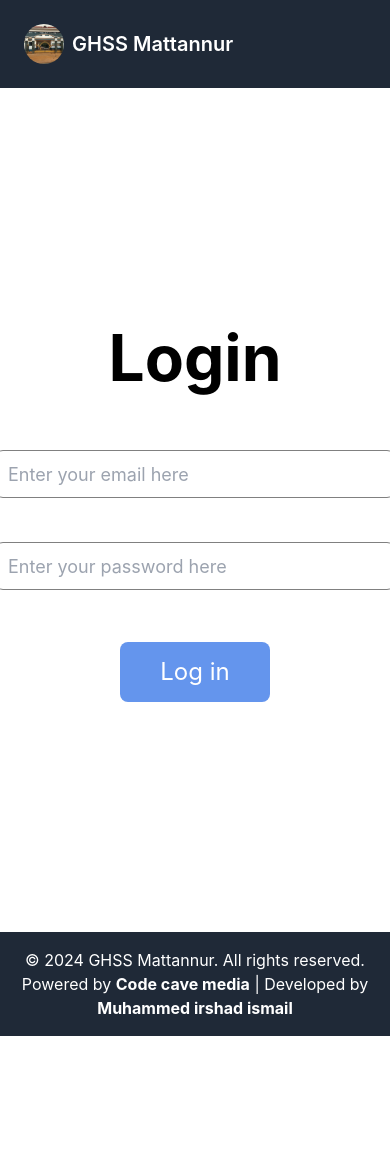
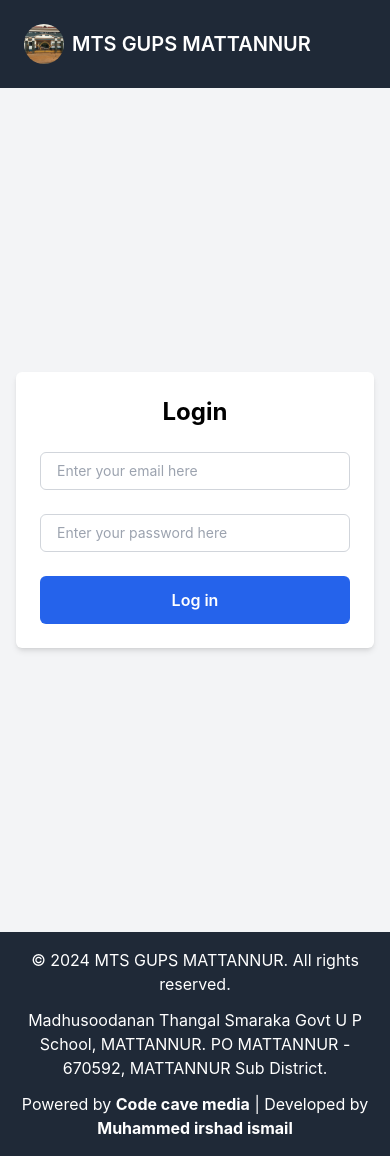
Before and after one commit to mattannurschool/school-registration, a React (Create React App) app: page /login in a window 390 px wide. Before the commit the page ends 1036 px from the top, so only its background shows below. Built offline with nearby package versions, Linux system fonts and the light colour scheme; no server answers.

Commit message:
responsive changes

```diff
--- a/src/components/Footer.tsx
+++ b/src/components/Footer.tsx
@@ -6,13 +6,18 @@ const Footer: React.FC = () => {
     <footer className="bg-gray-800 p-4">
       <div className="text-center text-white">
         <p>
-          &copy; {new Date().getFullYear()} GHSS Mattannur. All rights reserved.
+          &copy; {new Date().getFullYear()} MTS GUPS MATTANNUR. All rights
+          reserved.
         </p>
-        <p>
+        <p className="mt-3">
+          Madhusoodanan Thangal Smaraka Govt U P School, MATTANNUR. PO MATTANNUR
+          - 670592, MATTANNUR Sub District.
+        </p>
+        <p className="mt-3">
           Powered by{" "}
           <strong>
             <a
-              href="https://instagram.com/your-company-instagram"
+              href="https://www.instagram.com/codecave.in/"
               className="underline-none"
               target="_blank"
               rel="noopener noreferrer"
@@ -23,7 +28,7 @@ const Footer: React.FC = () => {
           | Developed by{" "}
           <strong>
             <a
-              href="https://instagram.com/your-instagram"
+              href="https://www.linkedin.com/in/muhammed-irshad-81985b287/"
               className="underline-none"
               target="_blank"
               rel="noopener noreferrer"
--- a/src/components/Navbar.tsx
+++ b/src/components/Navbar.tsx
@@ -11,7 +11,7 @@ const Navbar: React.FC = () => {
         onClick={() => navigate("/?page=1&search")}
       >
         <img src={image} alt="Logo" className="h-10 w-10 mr-2 rounded-full" />
-        <span className="text-xl font-semibold">GHSS Mattannur</span>
+        <span className="text-xl font-semibold">MTS GUPS MATTANNUR</span>
       </div>
     </nav>
   );
--- a/src/pages/login/Login.tsx
+++ b/src/pages/login/Login.tsx
@@ -1,9 +1,8 @@
 import React, { useState } from "react";
 import { useNavigate } from "react-router-dom";
-import "./loginPage.css";
-import { login } from "../../lib/appWrite";
 import { useAuth } from "../../contexts/AuthContext";
 import LoadingButton from "../../components/LoadingButton";
+
 const Login = () => {
   const [email, setEmail] = useState("");
   const [password, setPassword] = useState("");
@@ -12,17 +11,14 @@ const Login = () => {
   const [formError, setFormError] = useState("");
   const [isLoading, setIsLoading] = useState(false);
   const { login } = useAuth();
-
   const navigate = useNavigate();
 
   const onButtonClick = async () => {
-    // Set initial error values to empty
     setFormError("");
     setEmailError("");
     setPasswordError("");
 
-    // Check if the user has entered both fields correctly
-    if ("" === email) {
+    if (email === "") {
       setEmailError("Please enter your email");
       return;
     }
@@ -32,15 +28,16 @@ const Login = () => {
       return;
     }
 
-    if ("" === password) {
+    if (password === "") {
       setPasswordError("Please enter a password");
       return;
     }
 
-    if (password.length < 7) {
+    if (password.length < 8) {
       setPasswordError("The password must be 8 characters or longer");
       return;
     }
+
     setIsLoading(true);
     const response = await login(email, password);
     if (response) {
@@ -52,43 +49,50 @@ const Login = () => {
   };
 
   return (
-    <div className={"loginContainer"}>
-      <div className={"titleContainer"}>
-        <div>Login</div>
+    <div className="flex flex-col items-center justify-center h-screen p-4 bg-gray-100">
+      <div className="w-full max-w-md p-6 bg-white rounded-md shadow-md">
+        <h2 className="text-2xl font-bold text-center">Login</h2>
+
+        {formError && (
+          <div className="text-red-600 text-center mt-2">{formError}</div>
+        )}
+
+        <div className="mt-4">
+          <input
+            type="email"
+            value={email}
+            onChange={(e) => setEmail(e.target.value)}
+            placeholder="Enter your email here"
+            className="w-full px-4 py-2 mt-2 text-sm border border-gray-300 rounded-md focus:outline-none focus:ring-2 focus:ring-blue-500"
+          />
+          {emailError && (
+            <p className="text-red-600 text-sm mt-1">{emailError}</p>
+          )}
         </div>
-      <div className="form-error errorLabel">{formError && formError}</div>
-      <br />
-      <div className={"inputContainer"}>
+
+        <div className="mt-4">
           <input
-          value={email}
-          placeholder="Enter your email here"
-          onChange={(ev) => setEmail(ev.target.value)}
-          className={"inputBox"}
-        />
-        <label className="errorLabel">{emailError}</label>
-      </div>
-      <br />
-      <div className={"inputContainer"}>
-        <input
-          name="password"
             type="password"
             value={password}
+            onChange={(e) => setPassword(e.target.value)}
             placeholder="Enter your password here"
-          onChange={(ev) => setPassword(ev.target.value)}
-          className={"inputBox"}
+            className="w-full px-4 py-2 mt-2 text-sm border border-gray-300 rounded-md focus:outline-none focus:ring-2 focus:ring-blue-500"
           />
-        <label className="errorLabel">{passwordError}</label>
+          {passwordError && (
+            <p className="text-red-600 text-sm mt-1">{passwordError}</p>
+          )}
         </div>
-      <br />
-      <div className={"inputContainer"}>
+
+        <div className="mt-6">
           <LoadingButton
-          className="btn h-[60px] justify-center"
+            className="!w-full h-12 bg-blue-600 text-white font-semibold rounded-md flex items-center justify-center"
             isLoading={isLoading}
             onClick={onButtonClick}
             title="Log in"
           />
         </div>
       </div>
+    </div>
   );
 };
 
```
Lines whose indentation alone changed are shown as unchanged.
